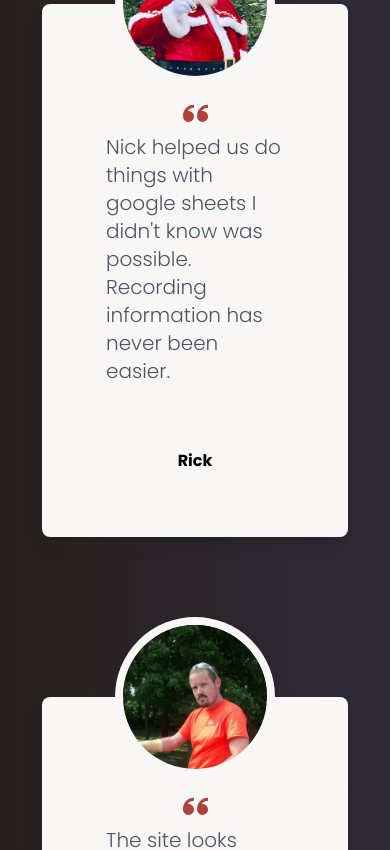
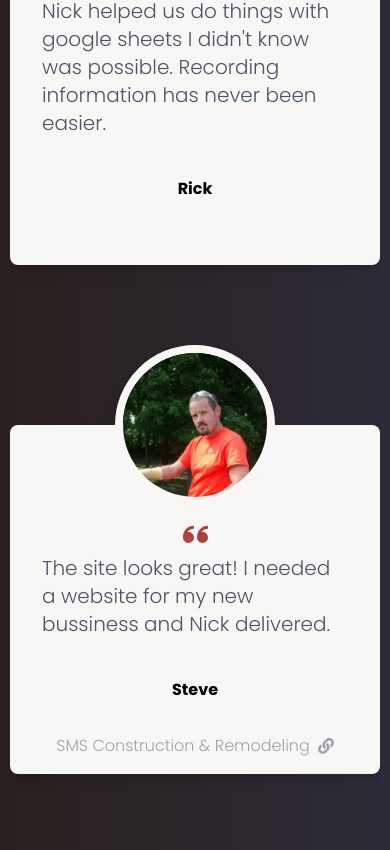
Before and after one commit to Nicholas-Abell/portfolio_V3, a Next.js app: page / in a window 390 px wide. Shown: the part 3280-4130 px from the top of the page. Built offline with nearby package versions, Linux system fonts and the light colour scheme.

Commit message:
mobile style improvements

```diff
--- a/components/testimonials/Card.tsx
+++ b/components/testimonials/Card.tsx
@@ -28,10 +28,10 @@ const Card: React.FC<CardProps> = ({
         className=" rounded-full translate-y-1/2 border-8 border-light border-solid"
         alt="a"
       />
-      <div className="w-full bg-light p-4 rounded-lg flex flex-col items-center justify-between gap-8 pt-24 h-full">
+      <div className="w-full bg-light p-4 rounded-lg flex flex-col items-center justify-between gap-2 md:gap-8 pt-24 h-full">
         <div className="flex flex-col items-center gap-2">
           <ImQuotesLeft size={25} className="text-main" />
-          <p className="text-gray-600 text-xl px-12">{content}</p>
+          <p className="text-gray-600 text-xl px-4 md:px-12">{content}</p>
         </div>
         <div>
           <p className="text-center py-8 font-bold">{name}</p>
@@ -40,7 +40,7 @@ const Card: React.FC<CardProps> = ({
             href={link}
             className={`${
               siteTitle ? " visible" : " invisible"
-            } flex items-center gap-2 text-gray-400`}
+            } flex items-center gap-2 text-gray-400 whitespace-nowrap`}
           >
             {siteTitle}
             <FaLink />
--- a/components/testimonials/Testimonials.tsx
+++ b/components/testimonials/Testimonials.tsx
@@ -17,7 +17,7 @@ const Testimonials: React.FC<TestimonialsProps> = () => {
         </div>
       </FramerMotionWrapper>
       <FramerMotionWrapper variant="fromBottom">
-        <div className="grid lg:grid-cols-3 py-4 md:gap-4 px-8 md:px-0 grid-rows-1">
+        <div className="grid xl:grid-cols-3 py-4 md:gap-4 md:px-0 grid-rows-1">
           <Card
             name="Mary"
             link="thistleandthornsllc.com"
```
